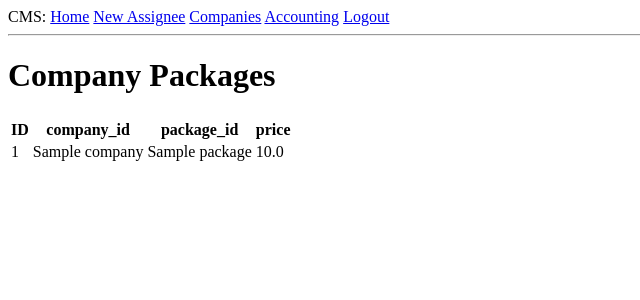
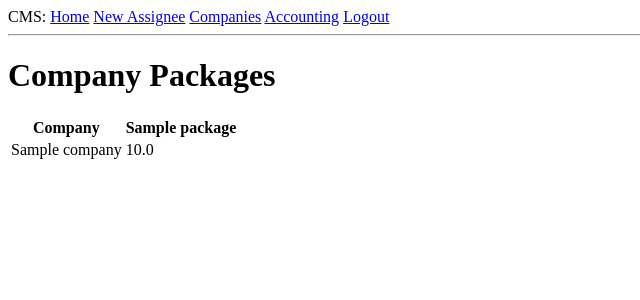
Before and after one commit to gnat1923/relocation-cms, a Flask app: page /companies/company_packages in a window 1280 px wide. Shown: the top 300 px of the page, without its empty margins (0-640 px from the left). Run offline with Flask 3, Linux system fonts and the light colour scheme; a user stored in the database is signed in; tables that the repository leaves empty hold one stand-in row (values such as "Sample post").

Commit message:
improved the 'company packages' display table

```diff
--- a/app/routes.py
+++ b/app/routes.py
@@ -156,9 +156,8 @@ def add_company():
 
     #submit the company section of the form
     if form.validate_on_submit() and request.method == "POST":
-        print(request.form)
-        package_id_list = request.form.getlist('package_id')
-        print(f"Package ID list: {package_id_list}")
+
+        package_id_list = request.form.getlist('package_id') #pull package_ids from request.form
         try:
             company = Company(
                 name = form.name.data,
@@ -169,9 +168,6 @@ def add_company():
             db.session.add(company)
             db.session.commit() # Flush to get the company ID for the relationships
 
-
-            #pull the price for each package and send to db
-            #this function is sending a flase package_id <input id= - why?
             package_id_counter = 0
             for filled_package_form in form.packages:
                 '''print("See package form:")
@@ -214,6 +210,13 @@ def view_company(company_name):
 @login_required
 def view_company_packages():
     # This function has taught me that my package id's are not being correctly assigned to company packages. It can probably be deleted later
-    packages = CompanyPackage.query.all()
+    comp_packages = CompanyPackage.query.all()
+    comp_names = []
+    for company in Company.query.all():
+        comp_names.append(company.name)
+    print(comp_names)
+    packages = Package.query.all()
     #print(packages)
-    return render_template("company_package.html", packages=packages)
+    for package in comp_packages:
+        print(package.price)
+    return render_template("company_package.html", packages=packages, comp_packages=comp_packages, comp_names=comp_names)
--- a/app/templates/company_package.html
+++ b/app/templates/company_package.html
@@ -1,23 +1,31 @@
-{%extends "base.html"%}
+{% extends "base.html" %}
 
 {% block content %}
 <h1>Company Packages</h1>
 <table>
-    <tr></tr>
-    <th>ID</th>
-    <th>company_id</th>
-    <th>package_id</th>
-    <th>price</th>
-    </tr>
+    <thead>
+        <tr>
+            <th>Company</th>
+            {% for package in packages %}
+                <th>{{ package.name }}</th>
+            {% endfor %}
+        </tr>
+    </thead>
+    <tbody>
+        {% for company in comp_names %} <!--Makes new row for every company in Company db-->
+            <tr>
+                <td>{{ company }}</td>
+                {% for package in packages %} <!--Looks through all packages in package db-->
+                    {% for comp_package in comp_packages %} <!--Looks through all company packages-->
+                        {% if comp_package.company.name == company and comp_package.package_id == package.id %}
 
-    {% for package in packages %}
-    <tr>
-        <td>{{ package.id }} </td>
-        <td>{{ package.company.name }} </td>
-        <td>{{ package.package.name }} </td>
-        <td>{{ package.price }} </td>
-    </tr>
-    {% endfor %}
+                            <td>{{ comp_package.price }}</td>
+                        {% endif %}
+                    {% endfor %}
 
+                {% endfor %}
+            </tr>
+        {% endfor %}
+    </tbody>
 </table>
 {% endblock %}
```
Also changed, not shown: app.db.
